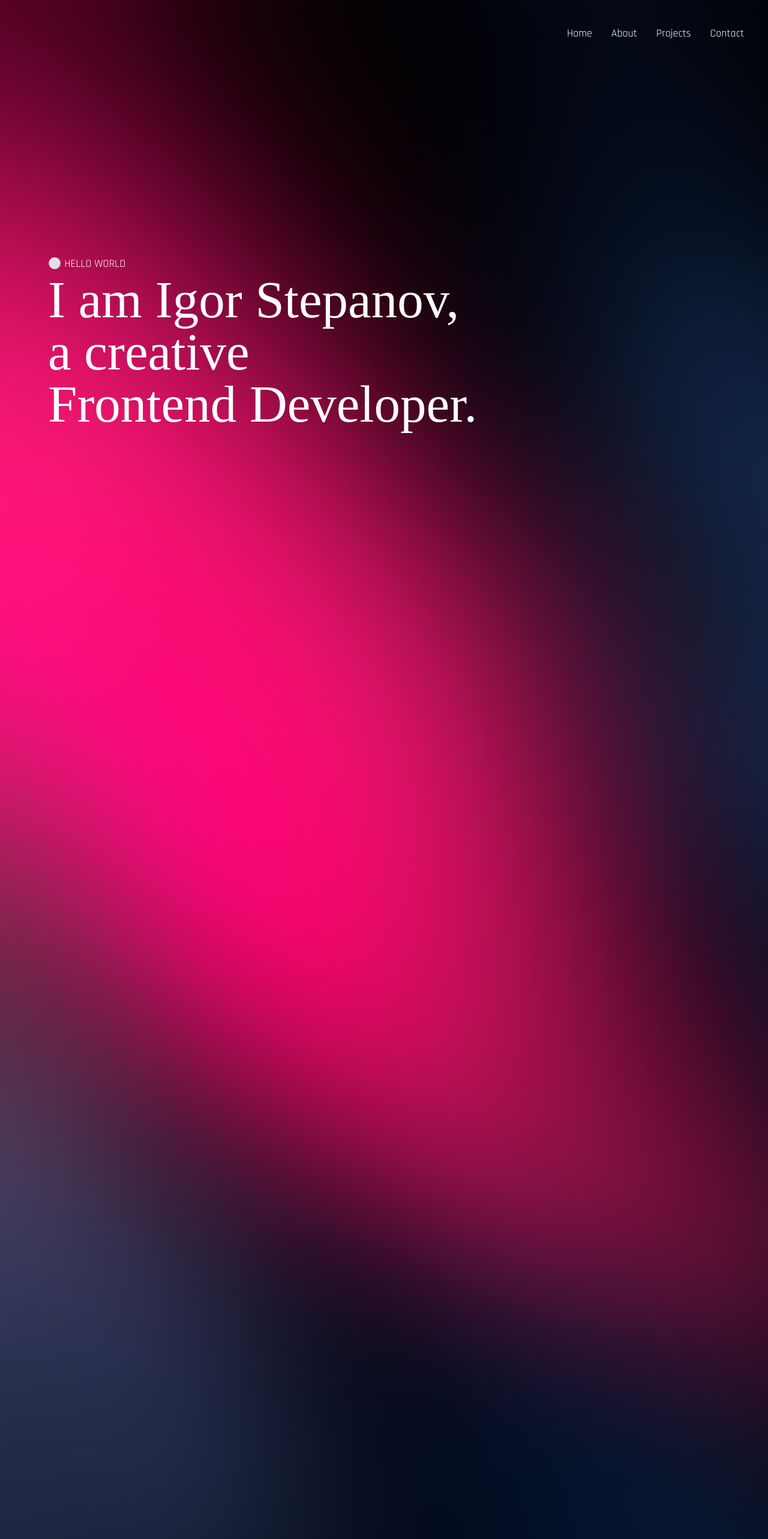
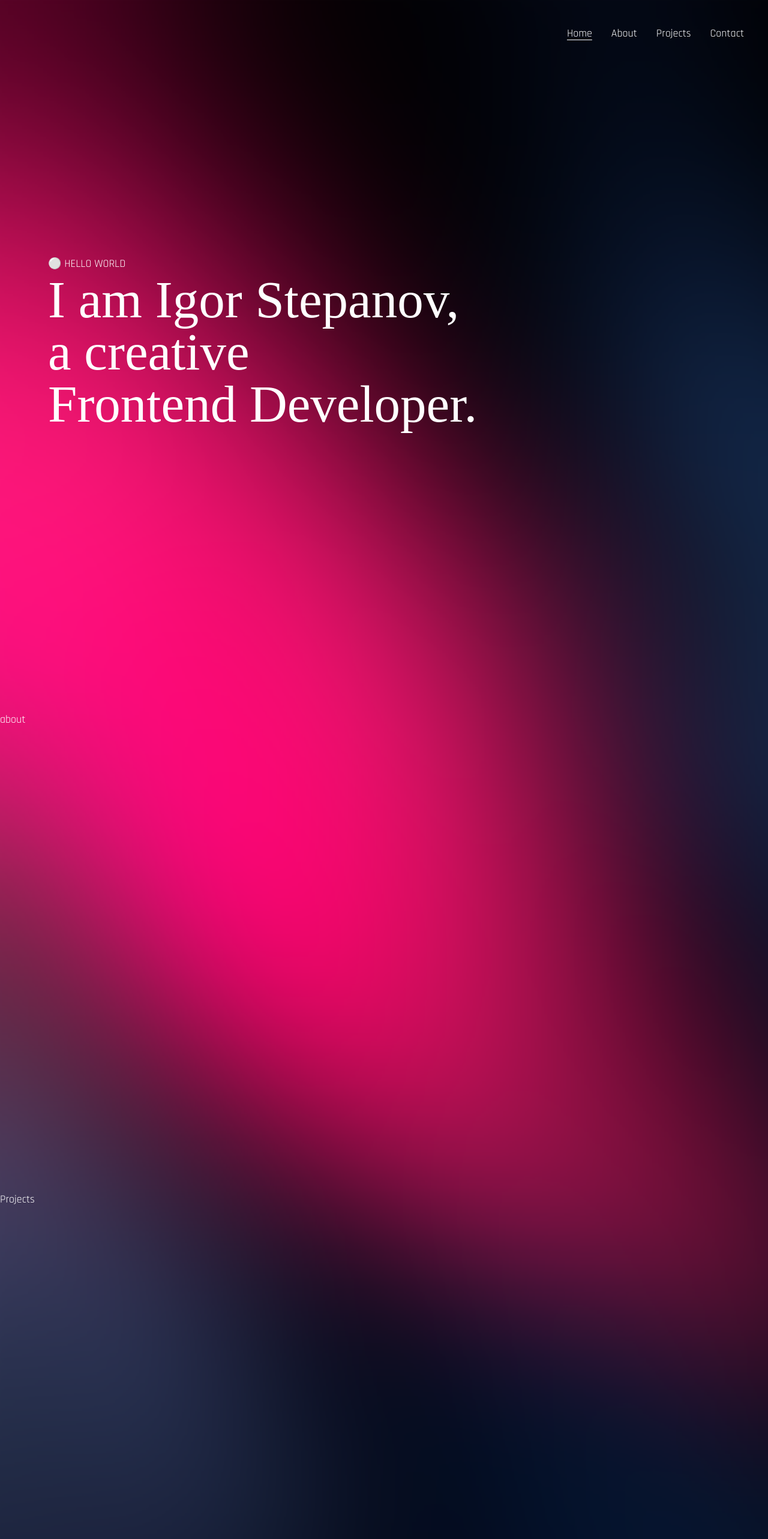
Before and after one commit to stpkkk/stpkkk-portfolio, a React (Vite) app: page / in a window 1280 px wide. Shown: the top 2566 px of the page at 60% size. Built offline with nearby package versions, Linux system fonts and the light colour scheme; a web font is replaced by a local one.

Commit message:
Navigation add Links, add common components

```diff
--- a/src/App.tsx
+++ b/src/App.tsx
@@ -1,12 +1,15 @@
 import React from 'react';
-import { Header, Promo } from './components';
+import { About, Header, Promo, Contact, Projects } from './components';
 
-export const App = () => {
+export const App: React.FC = () => {
   return (
     <>
       <div className="bg-site bg-no-repeat bg-cover overflow-hidden h-[4000px]">
         <Header />
         <Promo />
+        <About />
+        <Projects />
+        <Contact />
       </div>
     </>
   );
--- /dev/null
+++ b/src/components/About.tsx
@@ -0,0 +1,9 @@
+import React from 'react';
+
+export const About: React.FC = () => {
+  return (
+    <section className="section" id="about">
+      about
+    </section>
+  );
+};
--- /dev/null
+++ b/src/components/Contact.tsx
@@ -0,0 +1,9 @@
+import React from 'react';
+
+export const Contact: React.FC = () => {
+  return (
+    <section className="section" id="contact">
+      Contact
+    </section>
+  );
+};
--- a/src/components/Header.tsx
+++ b/src/components/Header.tsx
@@ -3,7 +3,7 @@ import { NavMobile } from './NavMobile';
 import { useMobile } from '../hooks';
 import { Navigation } from './Navigation';
 
-export const Header = () => {
+export const Header: React.FC = () => {
   const isMobile = useMobile();
 
   return <div>{isMobile ? <NavMobile /> : <Navigation />}</div>;
--- a/src/components/NavMobile.tsx
+++ b/src/components/NavMobile.tsx
@@ -1,28 +1,33 @@
 import React from 'react';
 import { Link } from 'react-scroll';
-import {
-  TbHome,
-  TbUserCircle,
-  TbClipboardData,
-  TbBriefcase,
-} from 'react-icons/tb';
+import { TbHome, TbUserCircle, TbBriefcase } from 'react-icons/tb';
 import { BsChat } from 'react-icons/bs';
 
-export const NavMobile = () => {
+export const NavMobile: React.FC = () => {
   return (
     <nav className="fixed bottom-2 lg:bottom-8 w-full overflow-hidden z-50">
       <div className="container mx-auto">
         <div className="w-full mx-auto flex justify-between gap-10 align-center shadow-lg max-w-[420px] h-[70px] bg-black/20 backdrop-blur-xl rounded-3xl items-center px-8 text-2xl ">
-          <Link to="/">
+          <Link to="home" activeClass="active-mobile" spy={true} smooth={true}>
             <TbHome />
           </Link>
-          <Link to="/">
+          <Link to="about" activeClass="active-mobile" spy={true} smooth={true}>
             <TbUserCircle />
           </Link>
-          <Link to="/">
+          <Link
+            to="projects"
+            activeClass="active-mobile"
+            spy={true}
+            smooth={true}
+          >
             <TbBriefcase />
           </Link>
-          <Link to="/">
+          <Link
+            to="contact"
+            activeClass="active-mobile"
+            spy={true}
+            smooth={true}
+          >
             <BsChat />
           </Link>
         </div>
--- a/src/components/Navigation.tsx
+++ b/src/components/Navigation.tsx
@@ -1,21 +1,34 @@
 import React from 'react';
 import { Link } from 'react-scroll';
 
-export const Navigation = () => {
+export const Navigation: React.FC = () => {
   return (
     <nav className="container mx-auto">
       <ul className="fixed w-full overflow-hidden right-10 top-10 z-50 flex space-x-8   justify-end">
         <li>
-          <Link to="/">Home</Link>
+          <Link to="home" activeClass="active-main" spy={true} smooth={true}>
+            Home
+          </Link>
         </li>
         <li>
-          <Link to="/">About</Link>
+          <Link to="about" activeClass="active-main" spy={true} smooth={true}>
+            About
+          </Link>
         </li>
         <li>
-          <Link to="/">Projects</Link>
+          <Link
+            to="projects"
+            activeClass="active-main"
+            spy={true}
+            smooth={true}
+          >
+            Projects
+          </Link>
         </li>
         <li>
-          <Link to="/">Contact</Link>
+          <Link to="contact" activeClass="active-main" spy={true} smooth={true}>
+            Contact
+          </Link>
         </li>
       </ul>
     </nav>
--- /dev/null
+++ b/src/components/Projects.tsx
@@ -0,0 +1,9 @@
+import React from 'react';
+
+export const Projects: React.FC = () => {
+  return (
+    <section className="section" id="projects">
+      Projects
+    </section>
+  );
+};
--- a/src/components/Promo.tsx
+++ b/src/components/Promo.tsx
@@ -1,8 +1,8 @@
 import React from 'react';
 
-export const Promo = () => {
+export const Promo: React.FC = () => {
   return (
-    <div className="min-h-screen h-screen">
+    <section className="section min-h-screen h-screen" id="home">
       <div className="w-full  p-6 pl-20 absolute top-1/2 overflow-hidden xl:max-w-[870px] xl:top-10 xl:pl-10">
         <p className="uppercase">
           <span>⚪&nbsp;</span>Hello World
@@ -13,6 +13,6 @@ export const Promo = () => {
           <br /> Frontend Developer.
         </h1>
       </div>
-    </div>
+    </section>
   );
 };
--- a/src/components/index.ts
+++ b/src/components/index.ts
@@ -2,3 +2,6 @@ export { Header } from './Header';
 export { NavMobile } from './NavMobile';
 export { Navigation } from './Navigation';
 export { Promo } from './Promo';
+export { About } from './About';
+export { Projects } from './Projects';
+export { Contact } from './Contact';
--- a/src/index.css
+++ b/src/index.css
@@ -34,7 +34,7 @@
 }
 
 .gradient,
-.active {
+.active-mobile {
   background: linear-gradient(
     92.23deg,
     #406aff 21.43%,
@@ -44,10 +44,15 @@
   );
 }
 
-.active {
+.active-mobile {
   color: #fff;
   padding: 1rem;
   border-radius: 100%;
+}
+
+.active-main {
+  text-decoration: underline;
+  text-underline-offset: 5px;
 }
 
 @layer base {
```
